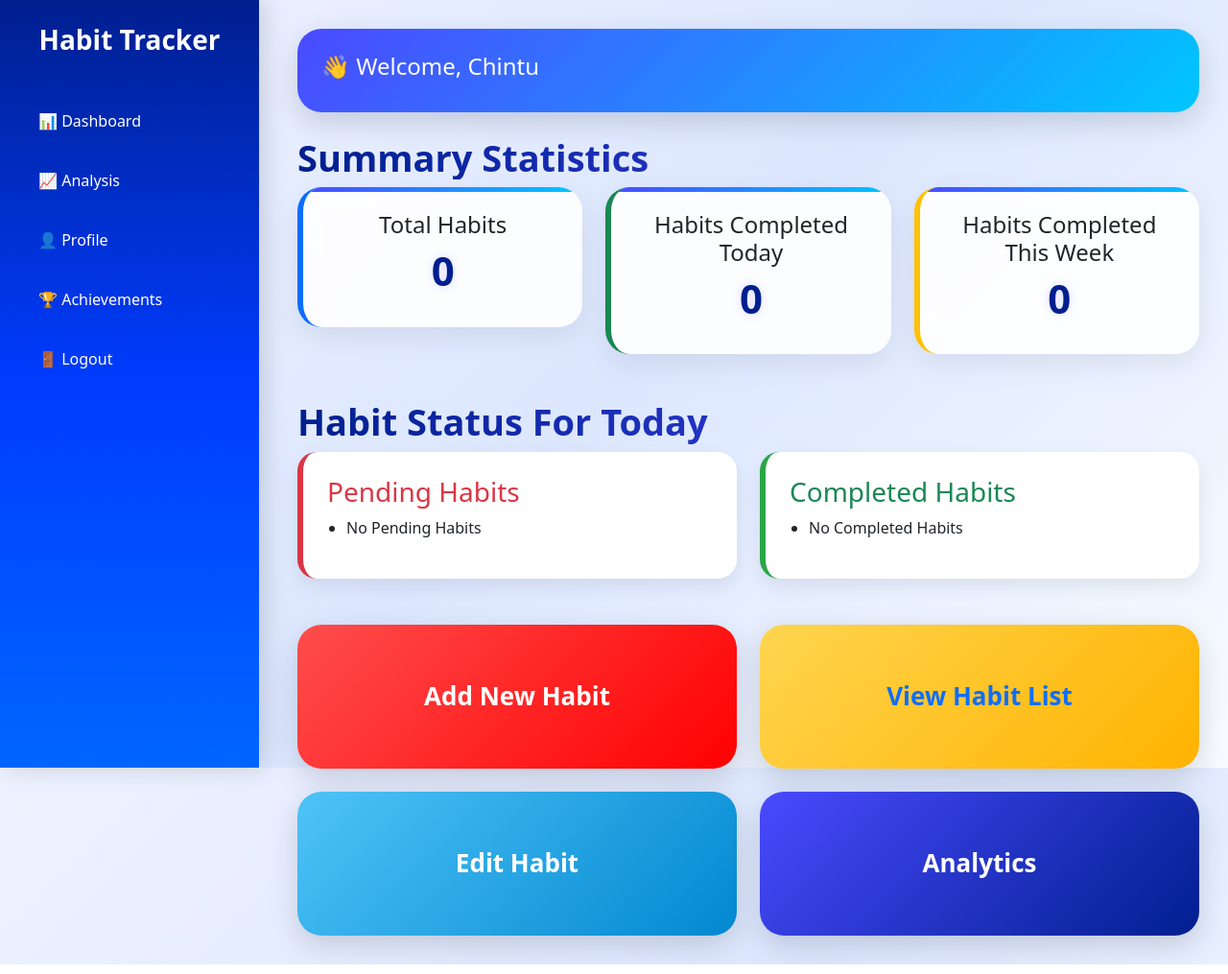
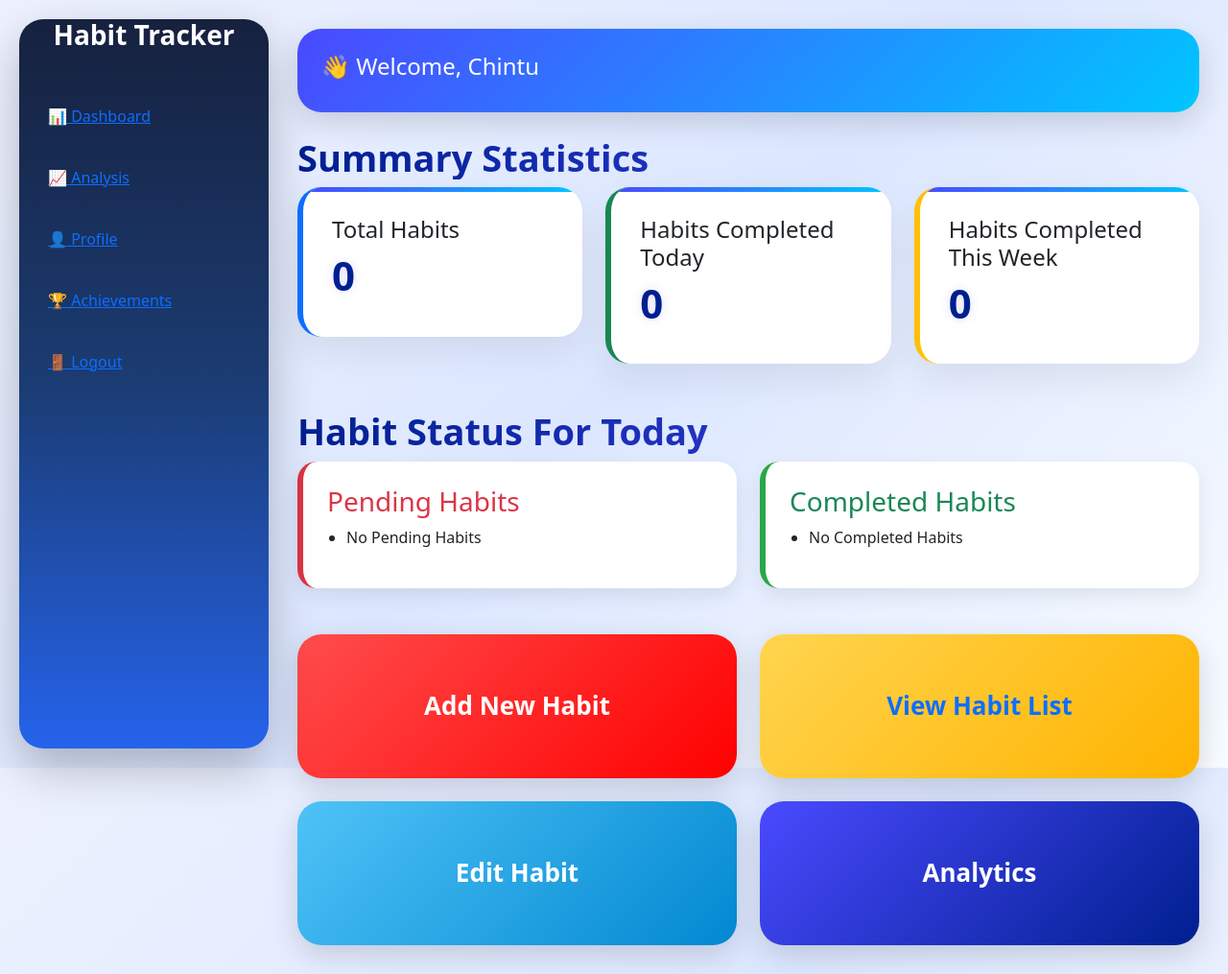
Before and after one commit to chintusasmal21-lgtm/habit_tracker, a Django app: page /dashboard/ in a window 1280 px wide. Shown: the whole page at 96% size. Run offline with Django 5.2, Linux system fonts and the light colour scheme; a user stored in the database is signed in; data comes from the database, SQL or seed files in the repository.

Commit message:
Updated dashboard page

```diff
--- a/habits/templates/habits/dashboard.html
+++ b/habits/templates/habits/dashboard.html
@@ -23,23 +23,25 @@ body{
 .sidebar{
 
     position:fixed;
-    left:0;
-    top:0;
+    top:20px;
+    left:20px;
+    bottom:20px;
 
-    width:270px;
-    height:100vh;
+    width:260px;
+
+    border-radius:25px;
 
     background:linear-gradient(
     180deg,
-    #001f8f,
-    #003cff,
-    #0066ff
-    );
-
-    padding-top:25px;
+    #16213E,
+    #1B3C73,
+    #2563EB);
 
     box-shadow:
-    5px 0 25px rgba(0,0,0,.15);
+    0 20px 50px rgba(0,0,0,.25);
+
+    overflow:hidden;
+
 }
 
 .sidebar h3{
@@ -50,19 +52,27 @@ body{
 }
 
 .sidebar a{
-    display:block;
-    color:white;
-    text-decoration:none;
-    padding:15px 25px;
-    margin:8px 15px;
-    border-radius:10px;
-    transition:.3s;
+
+    display:flex;
+    align-items:center;
+    gap:15px;
+
+    padding:15px 20px;
+
+    margin:10px;
+
+    border-radius:15px;
+
+    transition:.35s;
+
 }
 
 .sidebar a:hover{
-    background:white;
-    color:#001f8f;
-    transform:translateX(5px);
+
+    background:rgba(255,255,255,.18);
+
+    transform:translateX(8px);
+
 }
 
 .main{
@@ -87,21 +97,22 @@ body{
 }
 
 .card-box{
-    background:rgba(255,255,255,0.9);
-    backdrop-filter:blur(15px);
+
+    background:white;
 
     border-radius:25px;
-    padding:25px;
+
+    padding:30px;
+
+    position:relative;
+
+    overflow:hidden;
+
+    transition:.35s;
 
     box-shadow:
-    0 10px 30px rgba(0,0,0,.08);
+    0 15px 40px rgba(0,0,0,.08);
 
-    transition:all .4s ease;
-
-    text-align:center;
-
-    overflow:hidden;
-    position:relative;
 }
 .card-box h1{
 
```
